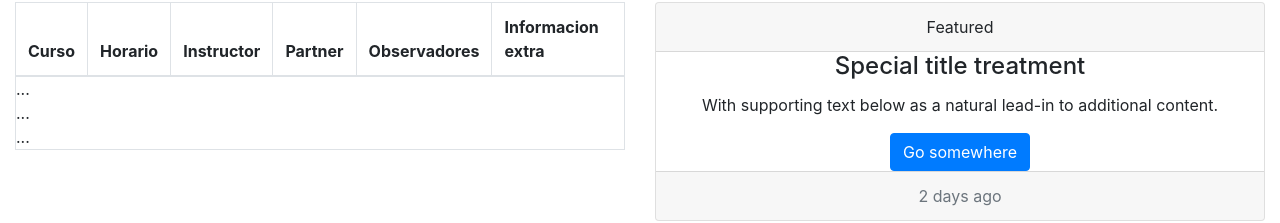
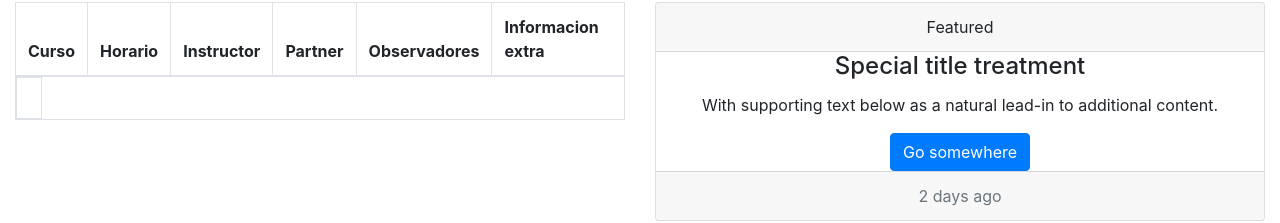
Before and after one commit to wainola/WebGonzalo, an Angular app: page / in a window 1280 px wide. Shown: the part 172-395 px from the top of the page. Built offline with nearby package versions, Linux system fonts and the light colour scheme.

Commit message:
Lista de asignaturas. Pendiente refinar la clase

```diff
--- a/src/app/app.component.ts
+++ b/src/app/app.component.ts
@@ -1,5 +1,6 @@
 import { Component } from '@angular/core';
 import { HeaderSiteComponent } from './header-site.component';
+import { ClasesComponent } from './clases';
 
 @Component({
   selector: 'app-root',
--- a/src/app/app.module.ts
+++ b/src/app/app.module.ts
@@ -7,13 +7,15 @@ import { AppComponent } from './app.component';
 import { HeaderSiteComponent } from './header-site.component';
 import { ClasesComponent } from './clases/clases.component';
 import { AsignaturasComponent } from './clases/asignaturas/asignaturas.component';
+import { ListaAsignaturasComponent } from './clases/asignaturas/lista-asignaturas/lista-asignaturas.component';
 
 @NgModule({
   declarations: [
     AppComponent,
     HeaderSiteComponent,
     ClasesComponent,
-    AsignaturasComponent
+    AsignaturasComponent,
+    ListaAsignaturasComponent
   ],
   imports: [
     BrowserModule,
--- a/src/app/clases/asignaturas/asignaturas.component.html
+++ b/src/app/clases/asignaturas/asignaturas.component.html
@@ -1,3 +1,3 @@
-<p>
-  asignaturas works!
-</p>
+<tbody>
+  <td><app-lista-asignaturas></app-lista-asignaturas></td>
+</tbody>
--- a/src/app/clases/asignaturas/asignaturas.component.ts
+++ b/src/app/clases/asignaturas/asignaturas.component.ts
@@ -3,7 +3,6 @@ import { Component, OnInit } from '@angular/core';
 @Component({
   selector: 'app-asignaturas',
   templateUrl: './asignaturas.component.html',
-  styles: []
 })
 export class AsignaturasComponent implements OnInit {
 
--- /dev/null
+++ b/src/app/clases/asignaturas/index.ts
@@ -0,0 +1 @@
+export { AsignaturasComponent } from './asignaturas.component';
--- /dev/null
+++ b/src/app/clases/asignaturas/lista-asignaturas/asignaturas.ts
@@ -0,0 +1,9 @@
+export class Asignaturas {
+  //Inicializamos los campos.
+  curso: string;
+
+  constructor(cursos){
+    this.curso = cursos
+  }
+
+}
--- /dev/null
+++ b/src/app/clases/asignaturas/lista-asignaturas/index.ts
@@ -0,0 +1 @@
+export { Asignaturas } from './asignaturas';
--- /dev/null
+++ b/src/app/clases/asignaturas/lista-asignaturas/lista-asignaturas.component.html
@@ -0,0 +1,3 @@
+<p>
+  {{curso.cursos}}
+</p>
--- /dev/null
+++ b/src/app/clases/asignaturas/lista-asignaturas/lista-asignaturas.component.ts
@@ -0,0 +1,19 @@
+import { Component, OnInit } from '@angular/core';
+import { Asignaturas } from './asignaturas';
+
+@Component({
+  selector: 'app-lista-asignaturas',
+  templateUrl: './lista-asignaturas.component.html',
+  styles: []
+})
+export class ListaAsignaturasComponent implements OnInit {
+  //declaramos atributo del tipo curso para hacer el arreglo de cursos.
+  cursos: Asignaturas[] = [];
+  curso = new Asignaturas("Ramo 1");
+
+  constructor() {}
+
+  ngOnInit() {
+  }
+
+}
--- a/src/app/clases/clases.component.html
+++ b/src/app/clases/clases.component.html
@@ -9,15 +9,5 @@
       <th>Informacion extra</th>
     </tr>
   </thead>
-  <tbody>
-    <tr>
-      ...
-    </tr>
-    <tr>
-      ...
-    </tr>
-    <tr>
-      ...
-    </tr>
-  </tbody>
+  <app-asignaturas></app-asignaturas>
 </table>
--- a/src/app/clases/index.ts
+++ b/src/app/clases/index.ts
@@ -0,0 +1 @@
+export { ClasesComponent } from './clases.component';
```
Also changed, not shown: 1 other file (tests, documents, lock files or other folders).
